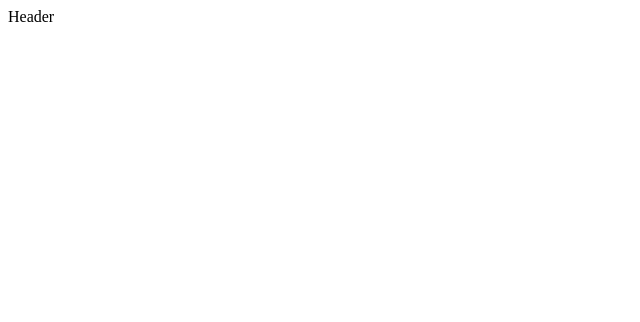
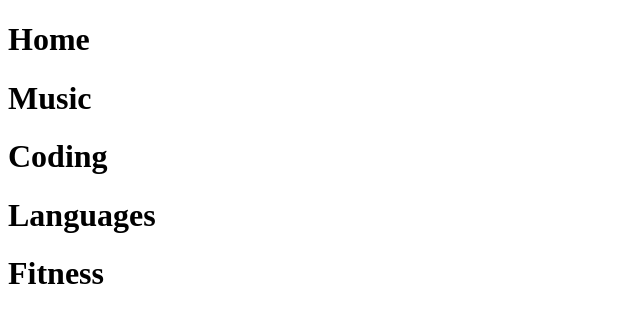
Before and after one commit to jenagansivakumar/pathfinder, a React (Create React App) app: page / in a window 1280 px wide. Shown: the top 322 px of the page, without its empty margins (0-640 px from the left). Built offline with nearby package versions, Linux system fonts and the light colour scheme.

Commit message:
downloaded dependencies. mapped pages

```diff
--- a/package.json
+++ b/package.json
@@ -42,5 +42,8 @@
       "last 1 firefox version",
       "last 1 safari version"
     ]
+  },
+  "devDependencies": {
+    "tailwindcss": "^3.4.4"
   }
 }
--- a/src/Components/Header.tsx
+++ b/src/Components/Header.tsx
@@ -1,7 +1,12 @@
 import React from 'react'
+import { AppBar } from '@mui/material'
 
 export default function Header() {
+
+  const pages: string[] = ["Home", "Music", "Coding", "Languages", "Fitness"]
   return (
-    <div>Header</div>
+  <div>
+    {pages.map((page)=> <h1> {page}</h1>)}
+  </div>
   )
 }
```
Also changed, not shown: 1 other file (tests, documents, lock files or other folders).
